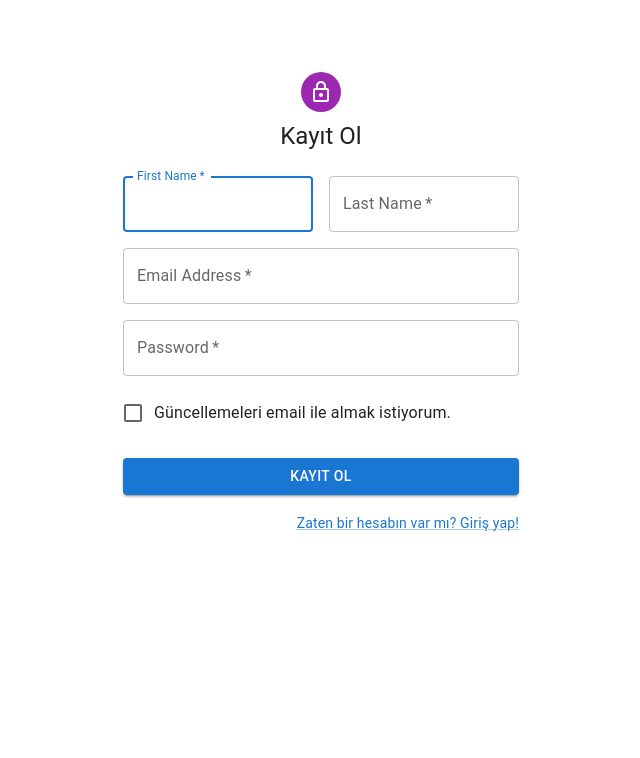
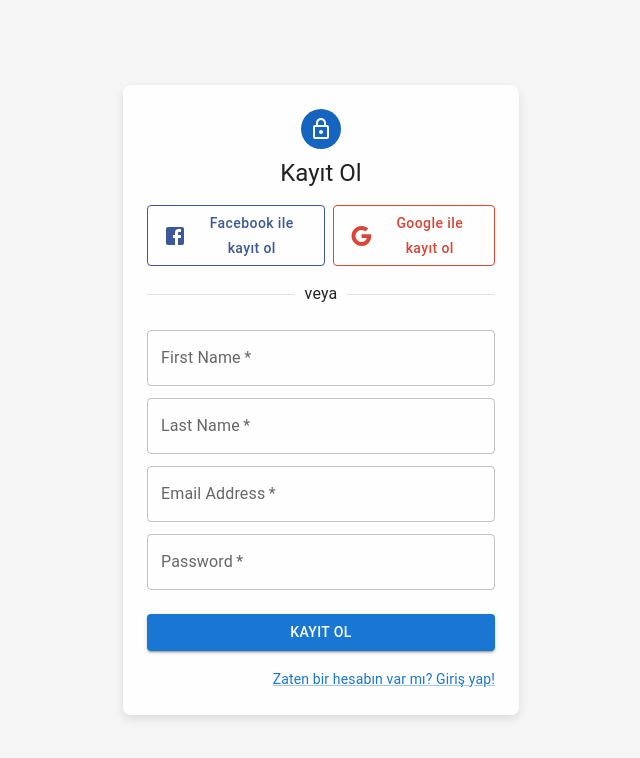
Before and after one commit to ayhankos/bitirme-tezi, a React (Create React App) app: page / in a window 1280 px wide. Shown: the top 758 px of the page, without its empty margins (319-959 px from the left). Built offline with nearby package versions, Linux system fonts and the light colour scheme.

Commit message:
kayıt ve giriş css ve kısıtlamalar

```diff
--- a/src/components/SignIn.js
+++ b/src/components/SignIn.js
@@ -7,7 +7,8 @@ import LockOutlinedIcon from "@mui/icons-material/LockOutlined";
 import Typography from "@mui/material/Typography";
 import TextField from "@mui/material/TextField";
 import Button from "@mui/material/Button";
-import { Box, Grid, Link } from "@mui/material";
+import { Box, Grid, Link, Divider } from "@mui/material";
+import { Facebook, Google } from "@mui/icons-material"; // Facebook ve Google ikonları
 import { useHistory } from "react-router-dom/cjs/react-router-dom.min";
 
 const defaultTheme = createTheme();
@@ -59,22 +60,80 @@ export const SignIn = () => {
 
   return (
     <ThemeProvider theme={defaultTheme}>
-      <Container component="main" maxWidth="xs">
       <CssBaseline />
       <Box
         sx={{
-            marginTop: 8,
+          backgroundColor: "#f5f5f5",
           display: "flex",
-            flexDirection: "column",
+          justifyContent: "center",
           alignItems: "center",
+          minHeight: "100vh",
+          backgroundSize: "cover",
         }}
       >
-          <Avatar sx={{ m: 1, bgcolor: "secondary.main" }}>
+        <Container component="main" maxWidth="xs">
+          <Box
+            sx={{
+              backgroundColor: "rgba(255, 255, 255, 0.9)",
+              borderRadius: "8px",
+              boxShadow: "0px 4px 10px rgba(0, 0, 0, 0.1)",
+              padding: "24px",
+              textAlign: "center",
+            }}
+          >
+            <Avatar
+              sx={{ m: "auto", bgcolor: "primary.dark", marginBottom: 1 }}
+            >
               <LockOutlinedIcon />
             </Avatar>
-          <Typography component="h1" variant="h5">
+            <Typography component="h1" variant="h5" sx={{ mb: 2 }}>
               Giriş Yap
             </Typography>
+            <Grid container spacing={2} justifyContent="center">
+              <Grid item textAlign="center">
+                <Box
+                  sx={{
+                    display: "flex",
+                    justifyContent: "center",
+                    marginBottom: 2,
+                  }}
+                >
+                  <Button
+                    variant="outlined"
+                    sx={{
+                      borderColor: "#3b5998",
+                      color: "#3b5998",
+                      textTransform: "none",
+                    }}
+                  >
+                    <Box sx={{ display: "flex", alignItems: "center" }}>
+                      <Facebook />
+                      <span style={{ marginLeft: 8 }}>
+                        Facebook ile giriş yap
+                      </span>
+                    </Box>
+                  </Button>
+
+                  <Button
+                    variant="outlined"
+                    sx={{
+                      borderColor: "#db4437",
+                      color: "#db4437",
+                      textTransform: "none",
+                      marginLeft: 1,
+                    }}
+                  >
+                    <Box sx={{ display: "flex", alignItems: "center" }}>
+                      <Google /> {/* İkon */}
+                      <span style={{ marginLeft: 8 }}>
+                        Google ile giriş yap
+                      </span>
+                    </Box>
+                  </Button>
+                </Box>
+              </Grid>
+            </Grid>
+            <Divider sx={{ mb: 2 }}>veya</Divider>
             <Box
               component="form"
               noValidate
@@ -90,6 +149,7 @@ export const SignIn = () => {
                 autoComplete="email"
                 value={email}
                 onChange={(e) => setEmail(e.target.value)}
+                sx={{ marginBottom: "12px" }}
               />
               <TextField
                 required
@@ -101,16 +161,17 @@ export const SignIn = () => {
                 autoComplete="current-password"
                 value={password}
                 onChange={(e) => setPassword(e.target.value)}
+                sx={{ marginBottom: "24px" }}
               />
               <Button
                 type="submit"
                 fullWidth
                 variant="contained"
-              sx={{ mt: 3, mb: 2 }}
+                sx={{ mb: 2 }}
               >
                 Giriş Yap
               </Button>
-            <div>
+
               <Grid container justifyContent="flex-end">
                 <Grid item>
                   <Link href="/" variant="body2">
@@ -118,10 +179,10 @@ export const SignIn = () => {
                   </Link>
                 </Grid>
               </Grid>
-            </div>
             </Box>
           </Box>
         </Container>
+      </Box>
     </ThemeProvider>
   );
 };
--- a/src/components/SignUp.js
+++ b/src/components/SignUp.js
@@ -6,28 +6,47 @@ import Avatar from "@mui/material/Avatar";
 import LockOutlinedIcon from "@mui/icons-material/LockOutlined";
 import Typography from "@mui/material/Typography";
 import TextField from "@mui/material/TextField";
-import FormControlLabel from "@mui/material/FormControlLabel";
-import Checkbox from "@mui/material/Checkbox";
-import Link from "@mui/material/Link";
-import Grid from "@mui/material/Grid";
-import Box from "@mui/material/Box";
 import Button from "@mui/material/Button";
-import { useHistory } from "react-router-dom";
+import { Box, Grid, Link, Divider, Snackbar, Slide } from "@mui/material";
+import { Facebook, Google } from "@mui/icons-material"; // Facebook ve Google ikonları
+import { useHistory } from "react-router-dom/cjs/react-router-dom.min";
 
 const defaultTheme = createTheme();
 
-function Signup() {
+export const SignUp = () => {
   const [firstName, setFirstName] = useState("");
   const [lastName, setLastName] = useState("");
   const [email, setEmail] = useState("");
   const [password, setPassword] = useState("");
-
+  const [openSnackbarSuccess, setOpenSnackbarSuccess] = useState(false);
+  const [openSnackbarError, setOpenSnackbarError] = useState(false);
   const history = useHistory();
 
   const handleSubmit = async (event) => {
     event.preventDefault();
 
+    const emailPattern = /^[^\s@]+@[^\s@]+\.[^\s@]+$/;
+
+    if (!firstName || !lastName || !email || !password) {
+      alert("Lütfen tüm alanları doldurun.");
+      return;
+    }
+    // Parola en az 6 karakterden oluşmalıdır
+    if (password.length < 6) {
+      alert("Parola en az 6 karakter olmalıdır.");
+      return;
+    }
+
+    // Tüm alanların doldurulduğundan emin olun
+
+    // Eposta doğrulaması
+    if (!emailPattern.test(email)) {
+      alert("Geçersiz eposta adresi.");
+      return;
+    }
+
     try {
+      // Kayıt işlemi
       const response = await fetch("http://localhost:3001/register", {
         method: "POST",
         headers: {
@@ -45,62 +64,118 @@ function Signup() {
         const data = await response.json();
 
         if (data.success) {
-          console.log("Kayıt başarılı");
+          setOpenSnackbarSuccess(true);
+          setTimeout(() => {
             history.push("/sign-in");
+          }, 1500);
         } else {
-          // Hata durumunda yapılacak işlemler
           console.error("Kayıt başarısız: ", data.message);
+          setOpenSnackbarError(true);
         }
       } else {
         console.error(
           "Kayıt işlemi sırasında bir hata oluştu: ",
           response.status
         );
+        alert("Kayıt işlemi sırasında bir hata oluştu. Lütfen tekrar deneyin.");
       }
     } catch (error) {
       console.error("Kayıt işlemi sırasında bir hata oluştu: ", error.message);
+      alert("Kayıt işlemi sırasında bir hata oluştu. Lütfen tekrar deneyin.");
     }
   };
 
   return (
     <ThemeProvider theme={defaultTheme}>
-      <Container component="main" maxWidth="xs">
       <CssBaseline />
       <Box
         sx={{
-            marginTop: 8,
+          backgroundColor: "#f5f5f5",
           display: "flex",
-            flexDirection: "column",
+          justifyContent: "center",
           alignItems: "center",
+          minHeight: "100vh",
+          backgroundSize: "cover",
         }}
       >
-          <Avatar sx={{ m: 1, bgcolor: "secondary.main" }}>
+        <Container component="main" maxWidth="xs">
+          <Box
+            sx={{
+              backgroundColor: "rgba(255, 255, 255, 0.9)",
+              borderRadius: "8px",
+              boxShadow: "0px 4px 10px rgba(0, 0, 0, 0.1)",
+              padding: "24px",
+              textAlign: "center",
+            }}
+          >
+            <Avatar
+              sx={{ m: "auto", bgcolor: "primary.dark", marginBottom: 1 }}
+            >
               <LockOutlinedIcon />
             </Avatar>
-          <Typography component="h1" variant="h5">
+            <Typography component="h1" variant="h5" sx={{ mb: 2 }}>
               Kayıt Ol
             </Typography>
+            <Grid container spacing={2} justifyContent="center">
+              <Grid item textAlign="center">
+                <Box
+                  sx={{
+                    display: "flex",
+                    justifyContent: "center",
+                    marginBottom: 2,
+                  }}
+                >
+                  <Button
+                    variant="outlined"
+                    sx={{
+                      borderColor: "#3b5998",
+                      color: "#3b5998",
+                      textTransform: "none",
+                    }}
+                  >
+                    <Box sx={{ display: "flex", alignItems: "center" }}>
+                      <Facebook />
+                      <span style={{ marginLeft: 8 }}>
+                        Facebook ile kayıt ol
+                      </span>
+                    </Box>
+                  </Button>
+
+                  <Button
+                    variant="outlined"
+                    sx={{
+                      borderColor: "#db4437",
+                      color: "#db4437",
+                      textTransform: "none",
+                      marginLeft: 1,
+                    }}
+                  >
+                    <Box sx={{ display: "flex", alignItems: "center" }}>
+                      <Google />
+                      <span style={{ marginLeft: 8 }}>Google ile kayıt ol</span>
+                    </Box>
+                  </Button>
+                </Box>
+              </Grid>
+            </Grid>
+            <Divider sx={{ mb: 2 }}>veya</Divider>
             <Box
               component="form"
               noValidate
               onSubmit={handleSubmit}
               sx={{ mt: 3 }}
             >
-            <Grid container spacing={2}>
-              <Grid item xs={12} sm={6}>
               <TextField
-                  autoComplete="given-name"
-                  name="firstName"
                 required
                 fullWidth
                 id="firstName"
                 label="First Name"
-                  autoFocus
+                name="firstName"
+                autoComplete="given-name"
                 value={firstName}
                 onChange={(e) => setFirstName(e.target.value)}
+                sx={{ marginBottom: "12px" }}
               />
-              </Grid>
-              <Grid item xs={12} sm={6}>
               <TextField
                 required
                 fullWidth
@@ -110,9 +185,8 @@ function Signup() {
                 autoComplete="family-name"
                 value={lastName}
                 onChange={(e) => setLastName(e.target.value)}
+                sx={{ marginBottom: "12px" }}
               />
-              </Grid>
-              <Grid item xs={12}>
               <TextField
                 required
                 fullWidth
@@ -122,9 +196,8 @@ function Signup() {
                 autoComplete="email"
                 value={email}
                 onChange={(e) => setEmail(e.target.value)}
+                sx={{ marginBottom: "12px" }}
               />
-              </Grid>
-              <Grid item xs={12}>
               <TextField
                 required
                 fullWidth
@@ -135,26 +208,18 @@ function Signup() {
                 autoComplete="new-password"
                 value={password}
                 onChange={(e) => setPassword(e.target.value)}
+                sx={{ marginBottom: "24px" }}
               />
-              </Grid>
-              <Grid item xs={12}>
-                <FormControlLabel
-                  control={
-                    <Checkbox value="allowExtraEmails" color="primary" />
-                  }
-                  label="Güncellemeleri email ile almak istiyorum."
-                />
-              </Grid>
-            </Grid>
+
               <Button
                 type="submit"
                 fullWidth
                 variant="contained"
-              sx={{ mt: 3, mb: 2 }}
+                sx={{ mb: 2 }}
               >
                 Kayıt Ol
               </Button>
-            <div>
+
               <Grid container justifyContent="flex-end">
                 <Grid item>
                   <Link href="/sign-in" variant="body2">
@@ -162,11 +227,32 @@ function Signup() {
                   </Link>
                 </Grid>
               </Grid>
-            </div>
             </Box>
           </Box>
         </Container>
+      </Box>
+
+      {/* Başarı Snackbar'ı */}
+      <Snackbar
+        open={openSnackbarSuccess}
+        autoHideDuration={3000}
+        onClose={() => setOpenSnackbarSuccess(false)}
+        TransitionComponent={Slide}
+        message="Kayıt Başarılı! Giriş yap sayfasına yönlendiriliyorsunuz..."
+        anchorOrigin={{ vertical: "bottom", horizontal: "left" }}
+      />
+
+      {/* Hata Snackbar'ı */}
+      <Snackbar
+        open={openSnackbarError}
+        autoHideDuration={3000}
+        onClose={() => setOpenSnackbarError(false)}
+        TransitionComponent={Slide}
+        message="Kayıt Başarısız! Lütfen tekrar deneyiniz."
+        anchorOrigin={{ vertical: "bottom", horizontal: "left" }}
+      />
     </ThemeProvider>
   );
-}
-export default Signup;
+};
+
+export default SignUp;
```
Lines whose indentation alone changed are shown as unchanged.
